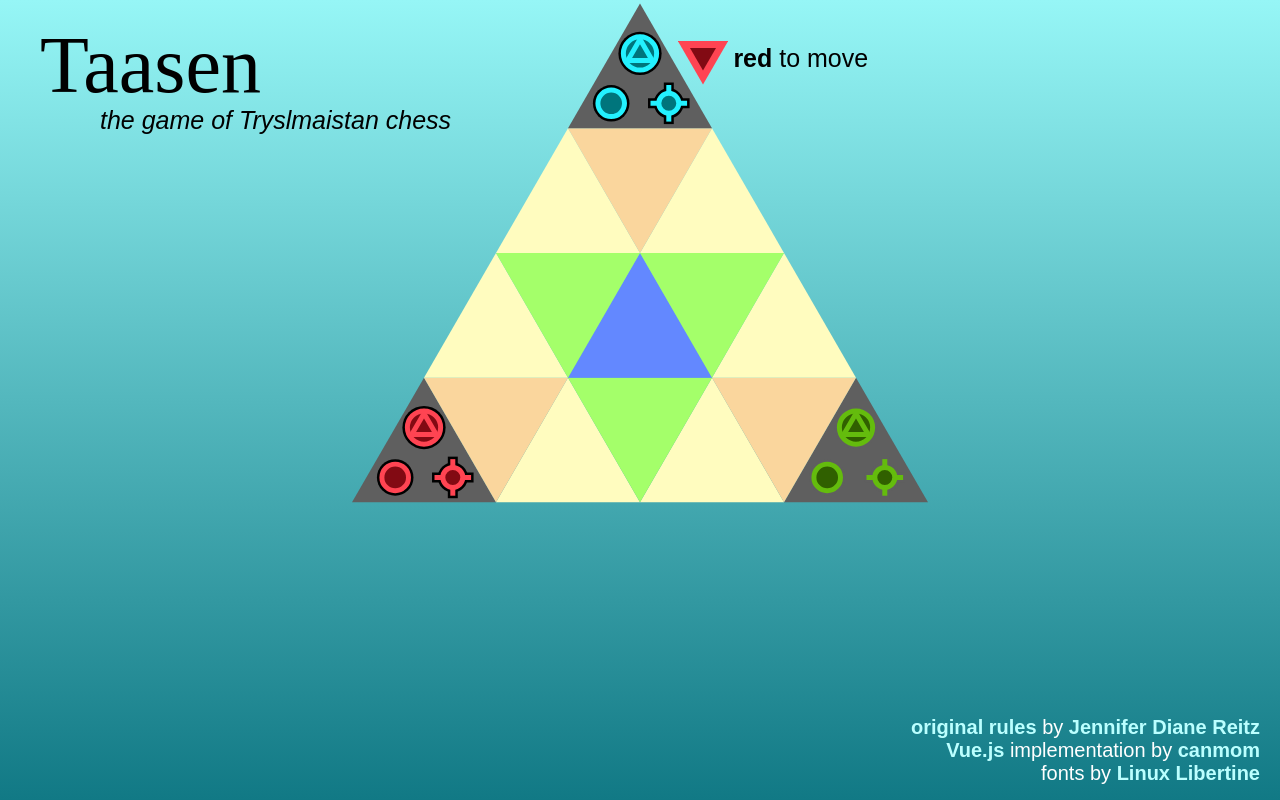
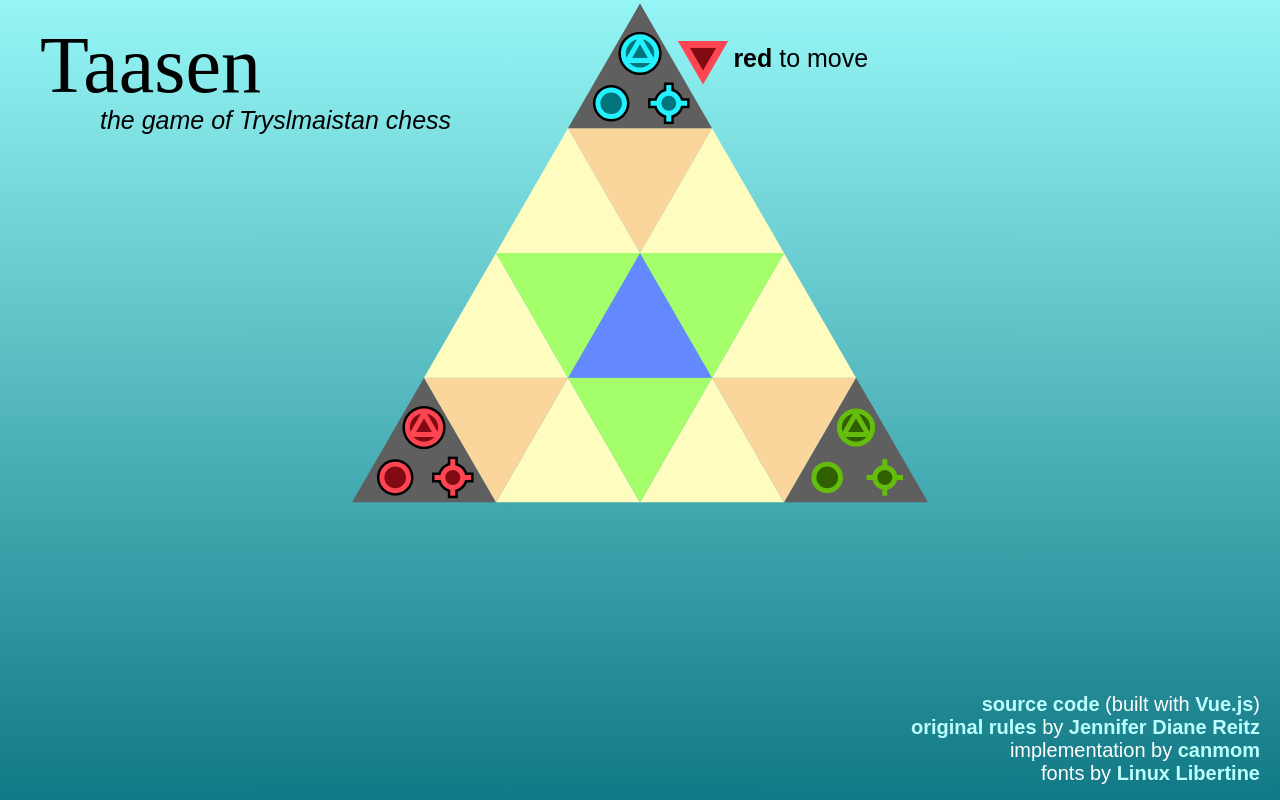
Before and after one commit to canmom/taasen, a Vue app: page / in a window 1280 px wide. Built offline with nearby package versions, Linux system fonts and the light colour scheme; the HTML template or start-up script is replaced by a standard one.

Commit message:
Modify credits to include source link.

```diff
--- a/src/App.vue
+++ b/src/App.vue
@@ -6,8 +6,9 @@
     </header>
     <board></board>
     <footer>
+      <p><a href="https://github.com/canmom/taasen">source code</a> (built with <a href='https://vuejs.org/'>Vue.js</a>)</p>
       <p><a href='http://unicornjelly.com/taasen1.html'>original rules</a> by <a href='http://jenniverse.com/'>Jennifer Diane Reitz</a></p>
-      <p><a href='https://vuejs.org/'>Vue.js</a> implementation by <a href='https://github.com/canmom'>canmom</a></p>
+      <p>implementation by <a href='https://github.com/canmom'>canmom</a></p>
       <p>fonts by <a href='http://www.linuxlibertine.org'>Linux Libertine</a></p>
     </footer>
   </div>
```
